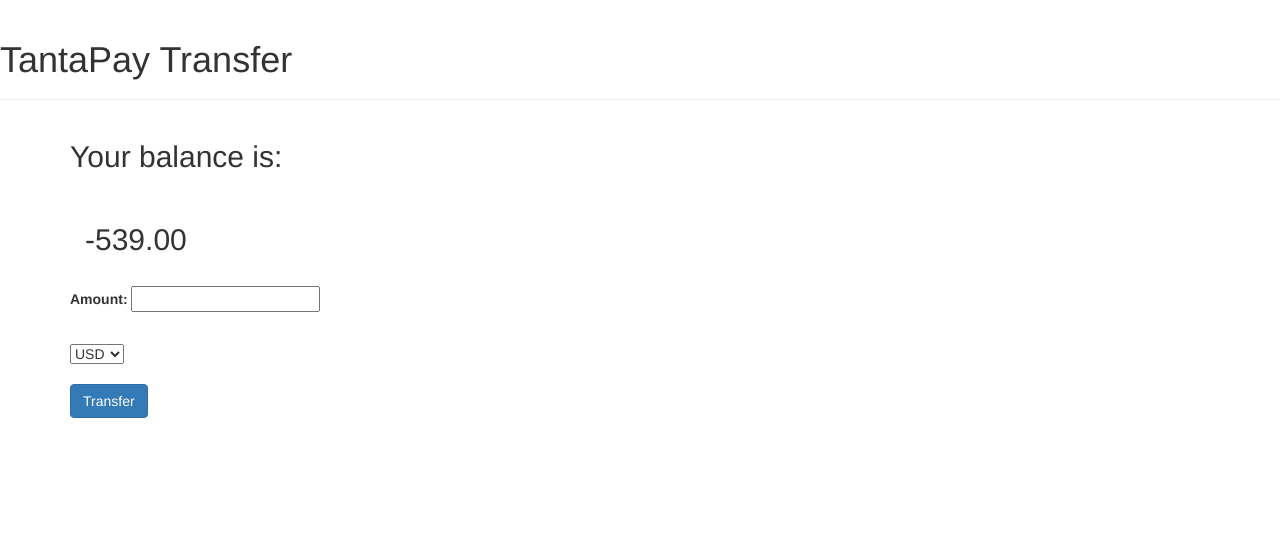
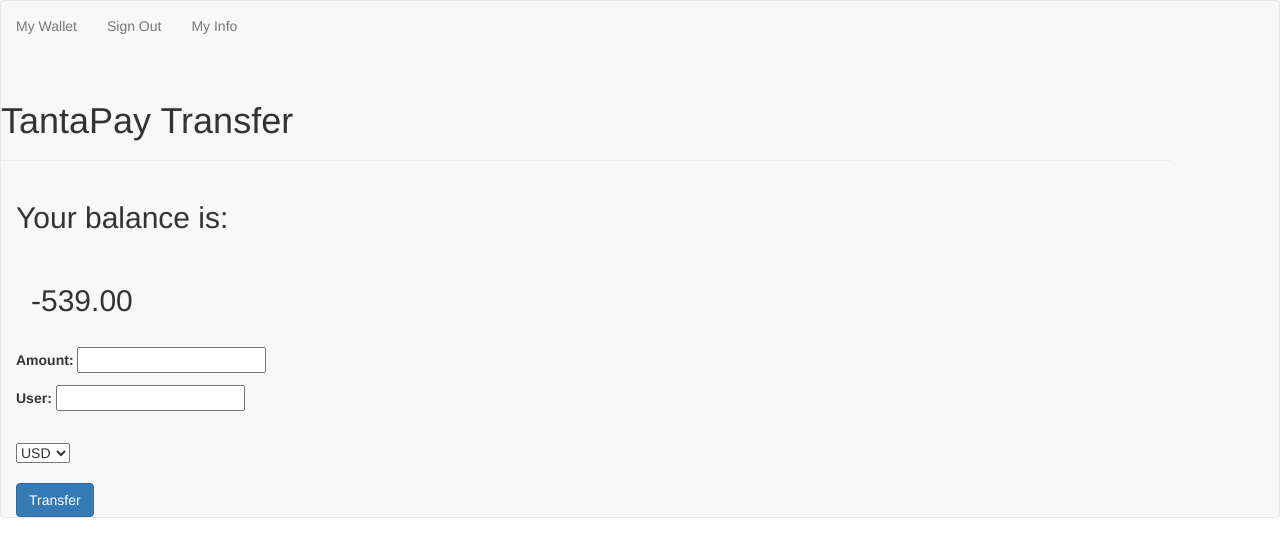
Before and after one commit to kahihia/tanta, a Django app: a page that uses wallet/templates/wallet/base.html in a window 1280 px wide. Shown: the top 557 px of the page. Run offline with Django 3.2, Linux system fonts and the light colour scheme; a user stored in the database is signed in; data comes from the database, SQL or seed files in the repository; both versions use the stored data as it was after the commit; some libraries are stand-ins or nearby versions.

Commit message:
You can transfer user to user, however I still need to fix negative values

```diff
--- a/wallet/forms.py
+++ b/wallet/forms.py
@@ -1,5 +1,6 @@
 from django import forms
-from wallet.models import Wallet
+from django.core import validators
 
 class TransferForm(forms.Form):
-	amount=forms.DecimalField(max_digits=5,decimal_places=2,min_value=0)
+	amount=forms.DecimalField(max_digits=7,decimal_places=2,min_value=0)
+	user=forms.IntegerField()
--- a/wallet/models.py
+++ b/wallet/models.py
@@ -4,7 +4,7 @@
 # Create your models here.
 class Wallet(models.Model):
 	user = models.OneToOneField(User, on_delete=models.CASCADE, null=True)
-	balance=models.DecimalField(max_digits=5,decimal_places=2)
+	balance=models.DecimalField(max_digits=7,decimal_places=2)
 
 	def transaction(self):
 		self.save()
--- a/wallet/templates/wallet/base.html
+++ b/wallet/templates/wallet/base.html
@@ -1,8 +1,5 @@
 <!DOCTYPE html>
 <link rel="stylesheet" href="https://maxcdn.bootstrapcdn.com/bootstrap/3.3.7/css/bootstrap.min.css" integrity="sha384-BVYiiSIFeK1dGmJRAkycuHAHRg32OmUcww7on3RYdg4Va+PmSTsz/K68vbdEjh4u" crossorigin="anonymous">
-
-
-
 <html>
 <head>
 	<title>
@@ -10,6 +7,17 @@
 	</title>
 </head>
 <body>
+<nav class="navbar navbar-default">
+<div class="navbar-header">
+</div>
+	<ul id=navlist class="nav navbar-nav">
+
+		<li><a class="navbar-link" href="{% url 'wallet:wallet_summary' %}">My Wallet</a></li>
+		<li><a class= 'navbar-link' href="{% url 'dashboard:logout' %}">Sign Out</a></li>
+		<li><a class="navbar-link" href="{% url 'wallet:info' %}">My Info</a></li>
+<br>
+<br>
+<br>
 </body>
 </html>
 {% block content %}
--- a/wallet/templates/wallet/thanks.html
+++ b/wallet/templates/wallet/thanks.html
@@ -1,7 +1,6 @@
 {% extends "wallet/base.html" %}
 {% block content %}
 <h1>Thanks!</h1>
-{{ transfer }}
 <a class="btn btn-success" href="{% url 'wallet:wallet_summary' %}">Return to Wallet</a>
 
 {% endblock content %}
--- a/wallet/templates/wallet/wallet_summary.html
+++ b/wallet/templates/wallet/wallet_summary.html
@@ -1,7 +1,8 @@
 {% extends "wallet/base.html" %}
 {% block content %}
 
-<div class='container'><h1>Welcome, {{user.username}}!</h1></div>
+<div class='container'><h1>Welcome, {{user.username}}!</h1>
+</div>
 
 <div class='container'>
 <div class="jumbotron">
--- a/wallet/urls.py
+++ b/wallet/urls.py
@@ -3,6 +3,7 @@
 
 urlpatterns=[
 	url(r'^$',views.wallet_summary,name="wallet_summary"),
-	url(r'^transfer/',views.transfer,name='transfer')
+	url(r'^transfer/$',views.transfer,name='transfer'),
+	url(r'^info/$',views.info,name='info'),
 
 ]
--- a/wallet/views.py
+++ b/wallet/views.py
@@ -3,23 +3,33 @@
 from django.views.generic import (TemplateView,CreateView,DetailView,ListView,UpdateView,DeleteView)
 from wallet.models import Wallet
 from wallet.forms import TransferForm
-from django.contrib.auth.mixins import LoginRequiredMixin
 from django.urls import reverse_lazy
 from django.contrib.auth.decorators import login_required
 from django.contrib.auth.models import User
 from django.db.models import Q,F
+from django.http import HttpResponse
 
 # Create your views here.
 def wallet_summary(request):
 	return render(request,'wallet_summary.html')
 def transfer(request):
 	form = TransferForm()
-	balance=Wallet.objects.get(user=request.user)
+	sender=Wallet.objects.get(user=request.user)
 	if request.method=='POST':
 		form =TransferForm(request.POST)
 		if form.is_valid():
 			transferamnt=form['amount'].value()
-			balance.balance=float(balance.balance) - float(transferamnt)
-			balance.save()
+			recipient=form['user'].value()
+			try:
+				recipient=Wallet.objects.get(user=recipient)
+			except:
+				HttpResponse("User doesn't exist")
+
+			recipient.balance=float(recipient.balance) + float(transferamnt)
+			sender.balance=float(sender.balance) - float(transferamnt)
+			sender.save()
+			recipient.save()
 			return render(request,'thanks.html',{'transfer':transferamnt})
 	return render(request,'transfer.html',{'form':form})
+def info(request):
+	return render(request,'info.html')
```
Also changed, not shown: wallet/templates/wallet/info.html (added, +7 -0 lines), db.sqlite3.
